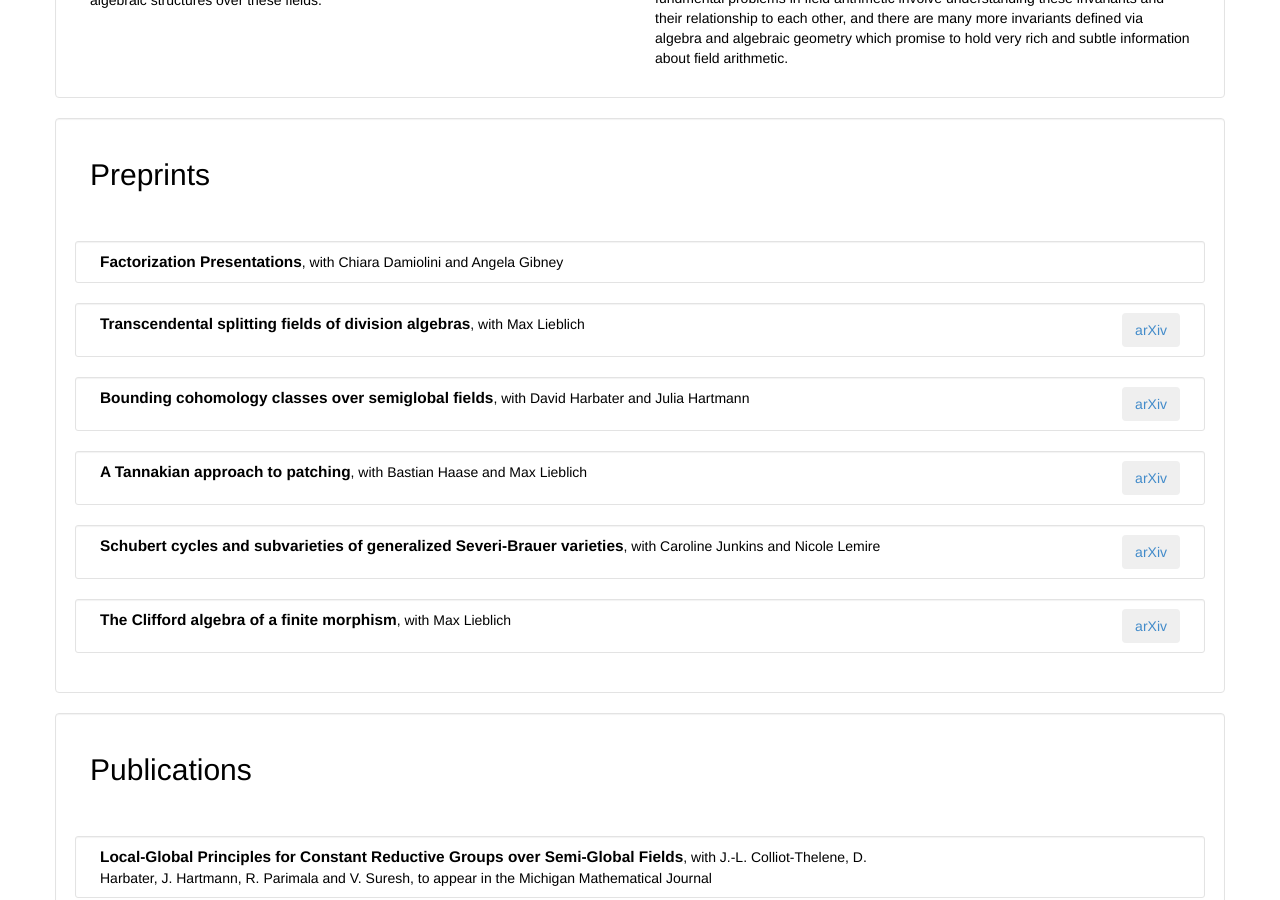
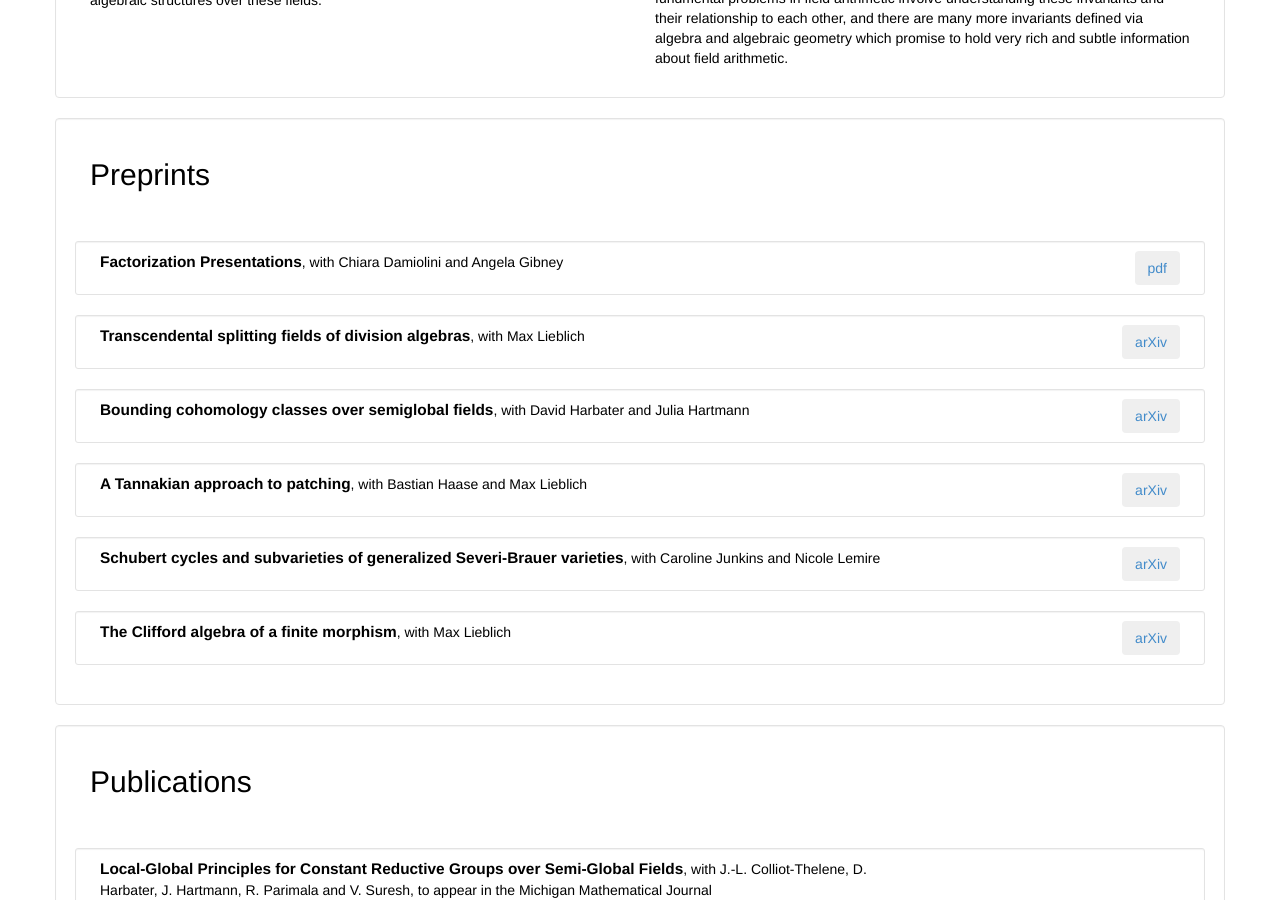
Before and after one commit to dkrashen/dkrashen.github.io, a Jekyll site: the page built from research.html, in a window 1280 px wide and 900 px high, scrolled down 511 px. Built offline with Jekyll 4.4.1, drawn with Linux system fonts in a browser that asks for light colours.

Commit message:
add pdf for new paper

```diff
--- a/_includes/pub.html
+++ b/_includes/pub.html
@@ -20,5 +20,11 @@
     <button type="button" class="btn btn-lnk pull-right btn-spaced">arXiv</button>
 		</a>
 		{% endif %}
+		{% if include.p.filename %}
+		<a href="/resources/{{ include.p.filename }}">
+    <button type="button" class="btn btn-lnk pull-right btn-spaced">pdf</button>
+		</a>
+		{% endif %}
+
 	</div>
 </div>
```
Also changed, not shown: 1 other file.
